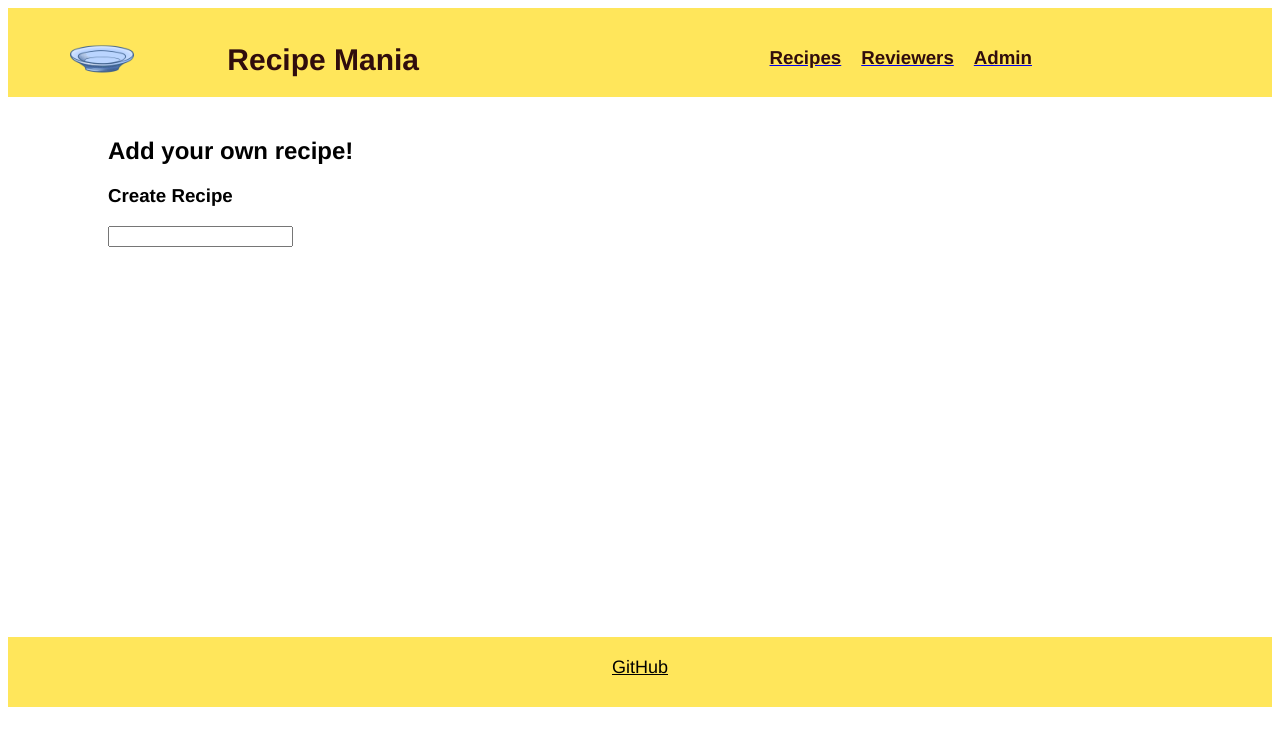
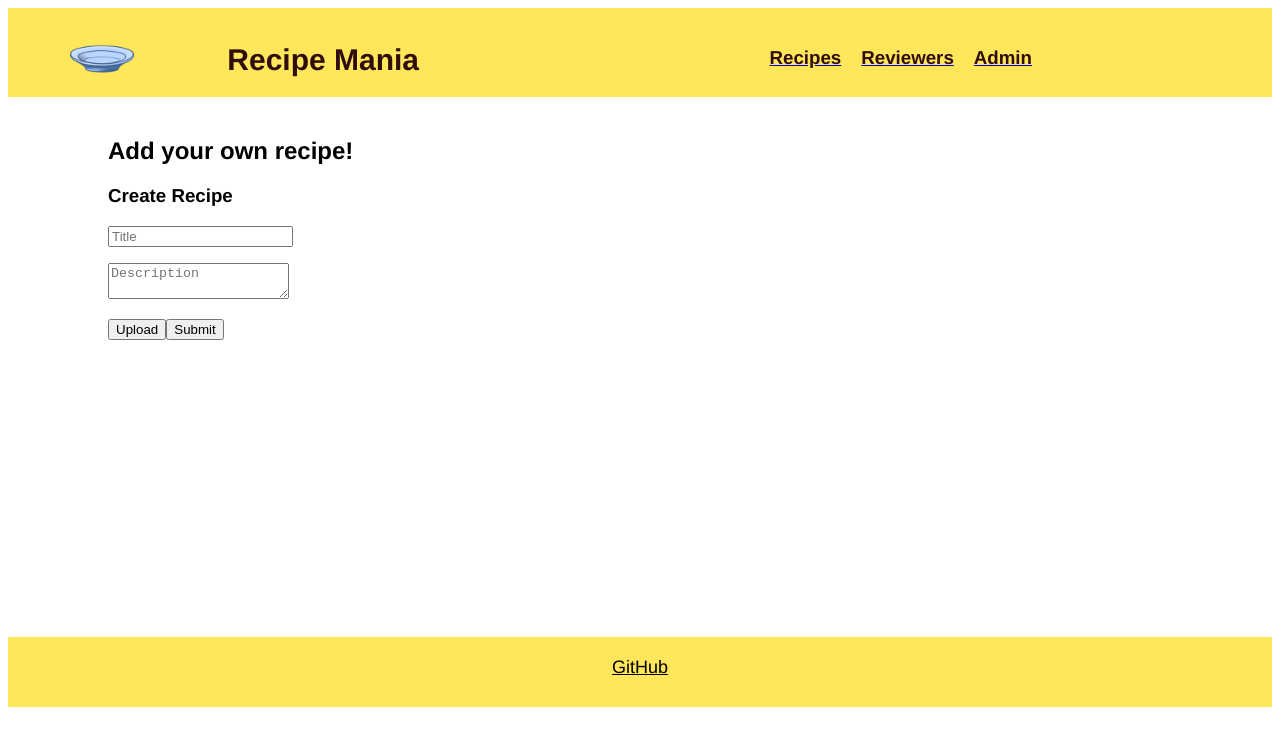
Before and after one commit to mpressler3/RecipeMania, a Vue app in the folder front-end/: page /admin in a window 1280 px wide. Shown: the top 746 px of the page. Built offline with nearby package versions, Linux system fonts and the light colour scheme; the HTML template or start-up script is replaced by a standard one.

Commit message:
added a bunch of stuff for being able to add foods in the vue page

```diff
--- a/front-end/src/views/Admin.vue
+++ b/front-end/src/views/Admin.vue
@@ -8,16 +8,23 @@
       </div>
       <div class="create">
         <div class="form">
-                    <input/>
+          <input v-model="title" placeholder="Title" />
         </div>
+        <p></p>
+        <textarea v-model="description" placeholder="Description" />
+        <p></p>
+        <button @click="uploadFood">Upload</button>
+        <div class="form" v-if="addFood">
+          <p></p>
+          <input v-model="singleAllergen" placeholder="Add any allergens" />
+          <button @click="addAllergen">Add</button>
+        </div>
+        <button @click="updateFood(addFood)">Submit</button>
       </div>
     </div>
 
-
     <!--Edit pets below this line-->
   </div>
-
-
 </template>
 
 <style scoped>
@@ -27,38 +34,65 @@
   justify-content: left;
   display: flex;
 }
-
 </style>
 
 <script>
-import axios from 'axios';
+import axios from "axios";
 export default {
-    name: 'AddRecipe',
+  name: "AddRecipe",
   data() {
     return {
       title: "",
       description: "",
-            ingredients: [],
-            singleIngredient: "",
-            addRecipe: null,
+      allergens: [],
+      singleAllergen: "",
+      addFood: null,
+      reviews: [],
       recipes: [],
+    };
+  },
+  methods: {
+    async uploadPicture() {
+      try {
+        const formData = new FormData();
+        formData.append("photo", this.file, this.file.name);
+        let r1 = await axios.post("/api/photos", formData);
+        return r1;
+      } catch (error) {
+        console.log(error);
       }
     },
-    methods: {
-        async upload() {
+    async uploadFood() {
       try {
-                let r1 = await axios.post('/api/recipes', {
+        let r1 = await this.uploadPicture();
+        let r2 = await axios.post("/api/recipes", {
           title: this.title,
           description: this.description,
-                    ingredients: this.ingredients,
+          path: r1.data.path,
         });
-                this.addRecipe = r1.data;
-            }catch(error) {
+        this.addFood = r2.data;
+      } catch (error) {
+        console.log(error);
+      }
+    },
+    async addAllergen() {
+        this.addFood.allergens.push(singleAllergen);
+        this.singleAllergen = "";
+    },
+    async updateFood(food) {
+        try {
+            await axios.put("/api/food/" + food._id, {
+                title: this.food.title,
+                description: this.food.description,
+                allergens: this.food.allergens,
+                reviews: this.food.reviews,
+            });
+            this.addFood = null;
+        } catch(error) {
             console.log(error);
         }
     },
     //pets below
   },
-}
-
+};
 </script>
```
Lines whose indentation alone changed are shown as unchanged.
